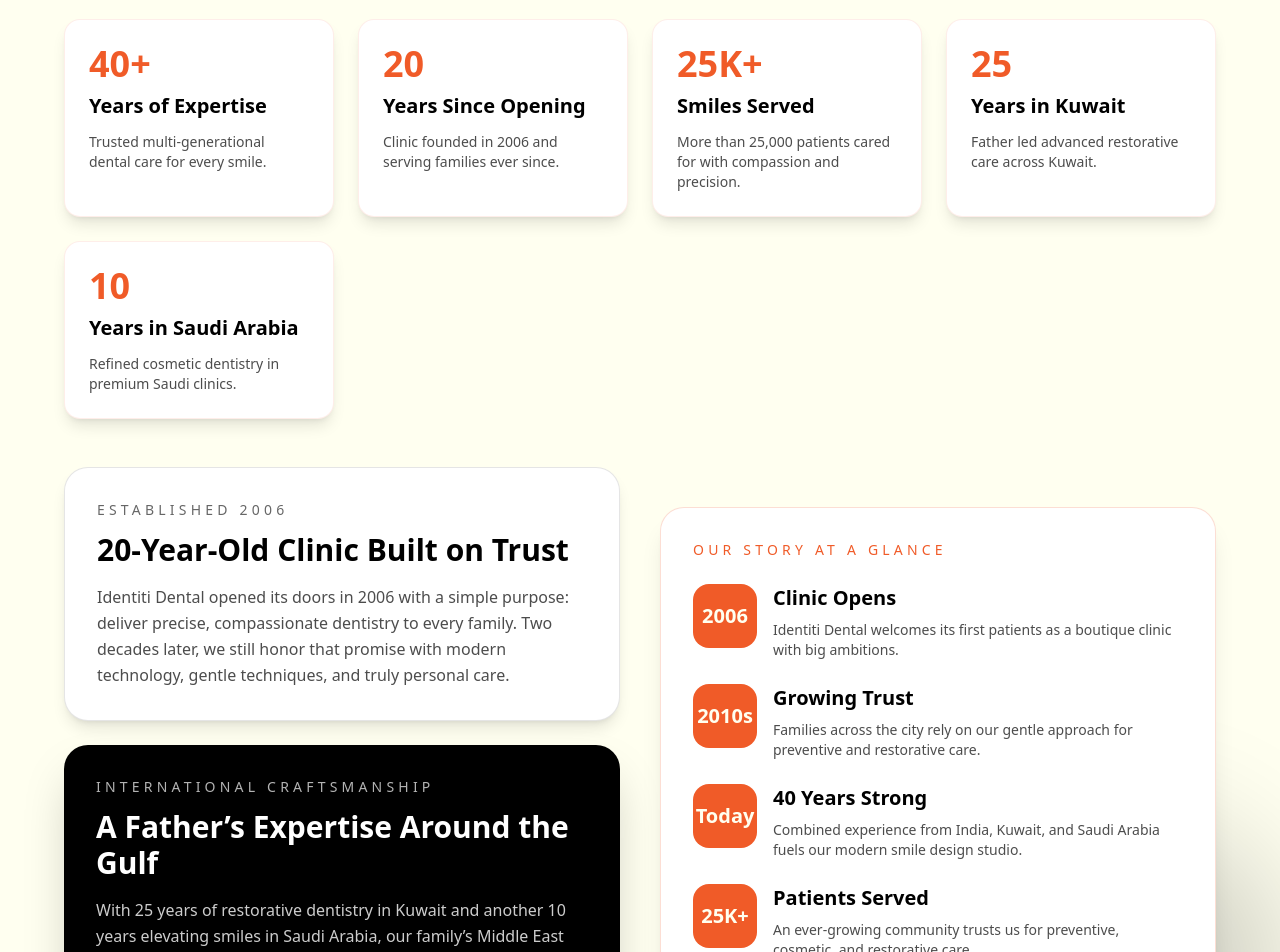
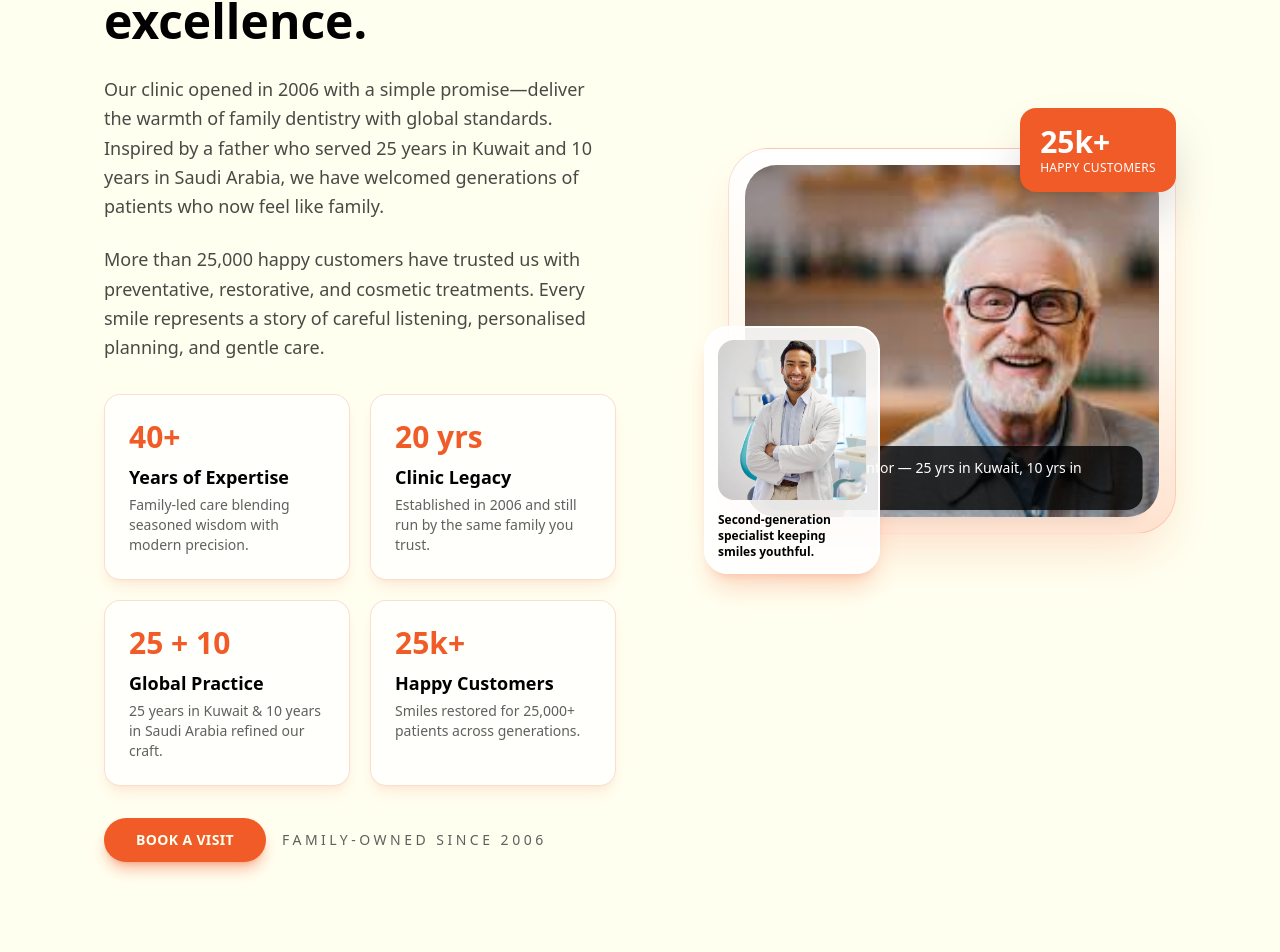
Before and after one commit to Mateen7c7/identiti_dental, a React (Vite) app: page / in a window 1280 px wide. Shown: the part 973-1925 px from the top of the page. Built offline with nearby package versions, Linux system fonts and the light colour scheme.

Commit message:
Updated Experience Section

```diff
--- a/src/App.jsx
+++ b/src/App.jsx
@@ -1,4 +1,4 @@
-import About from "./components/About";
+// import About from "./components/About";
 import BeforeAfter from "./components/BeforeAfter";
 import Contact from "./components/Contact";
 import Experience from "./components/Experience";
@@ -6,7 +6,7 @@
 import Gallery from "./components/Gallery";
 import Hero from "./components/Hero";
 import Nav from "./components/Nav";
-import NewHero from "./components/NewHero";
+// import NewHero from "./components/NewHero";
 import Reviews from "./components/Reviews";
 import Servicess from "./components/Servicess";
 
@@ -18,7 +18,7 @@
         <Hero />
         {/* <NewHero/> */}
         <Experience/>
-        <About />
+        {/* <About /> */}
         <Servicess  />
         <BeforeAfter />
         <Gallery />
--- a/src/components/Experience.jsx
+++ b/src/components/Experience.jsx
@@ -1,149 +1,172 @@
-import React from 'react'
+import { useEffect, useRef, useState } from "react";
+
+const stats = [
+  {
+    value: "40+",
+    label: "Years of Expertise",
+    detail: "Family-led care blending seasoned wisdom with modern precision.",
+  },
+  {
+    value: "20 yrs",
+    label: "Clinic Legacy",
+    detail: "Established in 2006 and still run by the same family you trust.",
+  },
+  {
+    value: "25 + 10",
+    label: "Global Practice",
+    detail: "25 years in Kuwait & 10 years in Saudi Arabia refined our craft.",
+  },
+  {
+    value: "25k+",
+    label: "Happy Customers",
+    detail: "Smiles restored for 25,000+ patients across generations.",
+  },
+];
+
+const fatherImg = "/father.jpeg";
+const childImg = "/child_image.jpg";
 
 const Experience = () => {
-  const stats = [
-    {
-      value: '40+',
-      label: 'Years of Expertise',
-      detail: 'Trusted multi-generational dental care for every smile.'
+  const sectionRef = useRef(null);
+  const [isVisible, setIsVisible] = useState(false);
+
+  useEffect(() => {
+    const observer = new IntersectionObserver(
+      (entries) => {
+        entries.forEach((entry) => {
+          if (entry.isIntersecting) {
+            setIsVisible(true);
+          }
+        });
       },
-    {
-      value: '20',
-      label: 'Years Since Opening',
-      detail: 'Clinic founded in 2006 and serving families ever since.'
-    },
-    {
-      value: '25K+',
-      label: 'Smiles Served',
-      detail: 'More than 25,000 patients cared for with compassion and precision.'
-    },
-    {
-      value: '25',
-      label: 'Years in Kuwait',
-      detail: 'Father led advanced restorative care across Kuwait.'
-    },
-    {
-      value: '10',
-      label: 'Years in Saudi Arabia',
-      detail: 'Refined cosmetic dentistry in premium Saudi clinics.'
+      { threshold: 0.3 }
+    );
+
+    if (sectionRef.current) {
+      observer.observe(sectionRef.current);
     }
-  ]
+
+    return () => observer.disconnect();
+  }, []);
 
   return (
-    <section id="experience" className="relative py-20 px-6 bg-[#FFFFF0] overflow-hidden">
-      <div className="absolute inset-0 opacity-20 pointer-events-none">
-        <div className="w-64 h-64 bg-[#F05B28] rounded-full blur-3xl absolute -top-20 -left-10"></div>
-        <div className="w-72 h-72 bg-[#000000] rounded-full blur-3xl absolute bottom-0 right-0"></div>
+    <section
+      ref={sectionRef}
+      id="experience"
+      className="relative overflow-hidden bg-[#FFFFF0] py-20 text-[#000000] md:py-28"
+    >
+      <div className="absolute inset-x-0 top-0 -z-10 h-64 bg-linear-to-b from-[#F05B28]/10 to-transparent blur-3xl" />
+      <div className="mx-auto flex w-full max-w-6xl flex-col gap-16 px-6 md:px-10 lg:flex-row lg:items-center lg:gap-12">
+        <div
+          className={`flex-1 space-y-8 transition-all duration-700 ease-out ${
+            isVisible ? "translate-y-0 opacity-100" : "translate-y-10 opacity-0"
+          }`}
+        >
+          <div className="flex items-center gap-3 text-sm font-semibold uppercase tracking-[0.35em] text-[#F05B28]">
+            <span className="h-px w-10 bg-[#F05B28]" />
+            Trusted Experience
           </div>
-
-      <div className="relative z-10 max-w-6xl mx-auto space-y-12">
-        <div className="text-center space-y-4">
-          <p className="text-sm tracking-[0.3em] uppercase text-[#000000]/60">Our Legacy</p>
-          <h2 className="text-4xl md:text-5xl font-semibold text-[#000000]">
-            Experience Rooted In
-            <span style={{ color: '#F05B28' }}> Generations of Care</span>
+          <div className="space-y-6">
+            <h2 className="text-3xl font-semibold leading-tight sm:text-4xl lg:text-5xl">
+              40 years of family-rooted dental excellence.
             </h2>
-          <p className="text-lg text-[#000000]/70 max-w-3xl mx-auto">
-            From our clinic’s beginning in 2006 to decades of international practice, we blend
-            refined techniques with heartfelt care to deliver confident smiles. Across India and the
-            Middle East, we have guided more than 25,000 patients to healthier, brighter teeth.
+            <p className="text-base leading-relaxed text-[#1D1C1C]/80 sm:text-lg">
+              Our clinic opened in 2006 with a simple promise—deliver the warmth
+              of family dentistry with global standards. Inspired by a father who
+              served 25 years in Kuwait and 10 years in Saudi Arabia, we have
+              welcomed generations of patients who now feel like family.
+            </p>
+            <p className="text-base leading-relaxed text-[#1D1C1C]/80 sm:text-lg">
+              More than 25,000 happy customers have trusted us with preventative,
+              restorative, and cosmetic treatments. Every smile represents a
+              story of careful listening, personalised planning, and gentle care.
             </p>
           </div>
-
-        <div className="grid grid-cols-1 sm:grid-cols-2 lg:grid-cols-4 gap-6">
-          {stats.map((stat) => (
+          <div className="grid gap-5 sm:grid-cols-2">
+            {stats.map((stat, index) => (
               <div
                 key={stat.label}
-              className="bg-white shadow-lg rounded-2xl p-6 border border-[#F05B28]/10 hover:-translate-y-1 hover:shadow-xl transition-all duration-300"
+                style={{ transitionDelay: `${index * 120}ms` }}
+                className={`rounded-2xl border border-[#F05B28]/20 bg-white/70 p-6 shadow-lg shadow-[#F05B28]/10 transition-all duration-500 ease-out ${
+                  isVisible
+                    ? "translate-y-0 opacity-100"
+                    : "translate-y-6 opacity-0"
+                }`}
               >
-              <p className="text-4xl font-bold" style={{ color: '#F05B28' }}>
-                {stat.value}
+                <p className="text-3xl font-bold text-[#F05B28]">{stat.value}</p>
+                <p className="mt-2 text-lg font-semibold text-[#000000]">
+                  {stat.label}
                 </p>
-              <h3 className="mt-2 text-xl font-semibold text-[#000000]">{stat.label}</h3>
-              <p className="mt-3 text-sm text-[#000000]/70">{stat.detail}</p>
+                <p className="mt-1 text-sm text-[#1D1C1C]/70">{stat.detail}</p>
               </div>
             ))}
           </div>
-
-        <div className="grid grid-cols-1 md:grid-cols-2 gap-10 items-center">
-          <div className="space-y-6">
-            <div className="bg-white rounded-3xl p-8 border border-[#000000]/10 shadow-lg">
-              <p className="text-sm tracking-[0.3em] uppercase text-[#000000]/60 mb-3">
-                Established 2006
-              </p>
-              <h3 className="text-3xl font-semibold text-[#000000]">
-                20-Year-Old Clinic Built on Trust
-              </h3>
-              <p className="mt-4 text-[#000000]/70 leading-relaxed">
-                Identiti Dental opened its doors in 2006 with a simple purpose: deliver precise,
-                compassionate dentistry to every family. Two decades later, we still honor that promise
-                with modern technology, gentle techniques, and truly personal care.
-              </p>
-            </div>
-
-            <div className="bg-[#000000] text-white rounded-3xl p-8 shadow-2xl">
-              <p className="text-sm tracking-[0.3em] uppercase text-white/70 mb-3">
-                International Craftsmanship
-              </p>
-              <h3 className="text-3xl font-semibold">
-                A Father’s Expertise Around the Gulf
-              </h3>
-              <p className="mt-4 text-white/80 leading-relaxed">
-                With 25 years of restorative dentistry in Kuwait and another 10 years elevating smiles
-                in Saudi Arabia, our family’s Middle East experience brings world-class standards back
-                home to Identiti Dental every single day.
+          <div className="flex flex-wrap items-center gap-4">
+            <a
+              href="#contact"
+              className="rounded-full bg-[#F05B28] px-8 py-3 text-sm font-semibold uppercase tracking-wide text-[#FFFFF0] shadow-lg shadow-[#F05B28]/40 transition hover:-translate-y-1 hover:bg-[#d34d20]"
+            >
+              Book a visit
+            </a>
+            <p className="text-sm uppercase tracking-[0.25em] text-[#1D1C1C]/70">
+              Family-owned since 2006
             </p>
           </div>
         </div>
 
-          <div className="bg-white rounded-3xl p-8 shadow-xl border border-[#F05B28]/20">
-            <p className="text-sm tracking-[0.3em] uppercase text-[#F05B28]">
-              Our Story at a Glance
-            </p>
-            <div className="mt-6 space-y-6">
-              {[
-                {
-                  year: '2006',
-                  title: 'Clinic Opens',
-                  text: 'Identiti Dental welcomes its first patients as a boutique clinic with big ambitions.'
-                },
-                {
-                  year: '2010s',
-                  title: 'Growing Trust',
-                  text: 'Families across the city rely on our gentle approach for preventive and restorative care.'
-                },
-                {
-                  year: 'Today',
-                  title: '40 Years Strong',
-                  text: 'Combined experience from India, Kuwait, and Saudi Arabia fuels our modern smile design studio.'
-                },
-                {
-                  year: '25K+',
-                  title: 'Patients Served',
-                  text: 'An ever-growing community trusts us for preventive, cosmetic, and restorative care.'
-                }
-              ].map((item) => (
-                <div key={item.year} className="flex gap-4">
-                  <div>
         <div
-                      className="w-16 h-16 rounded-2xl flex items-center justify-center text-xl font-semibold"
-                      style={{ backgroundColor: '#F05B28', color: '#FFFFF0' }}
+          className={`relative flex flex-1 items-center justify-center transition-all duration-700 ease-out lg:justify-end ${
+            isVisible
+              ? "translate-y-0 opacity-100 delay-150"
+              : "translate-y-10 opacity-0"
+          }`}
         >
-                      {item.year}
+          <div className="relative w-full max-w-md">
+            <div className="rounded-[2.5rem] border border-[#F05B28]/20 bg-linear-to-b from-white via-[#FFF9EE] to-[#FFE2D0] p-4 shadow-2xl shadow-[#F05B28]/20">
+              <img
+                src={fatherImg}
+                alt="Clinic founder whose global experience shaped our care"
+                className="h-88 w-full rounded-4xl object-cover"
+                loading="lazy"
+              />
+              <div className="absolute bottom-6 left-1/2 hidden w-[85%] -translate-x-1/2 rounded-2xl bg-[#000000]/80 px-6 py-3 text-sm text-white shadow-lg sm:block">
+                Father & Mentor — 25 yrs in Kuwait, 10 yrs in Saudi Arabia
               </div>
             </div>
-                  <div className="flex-1">
-                    <h4 className="text-xl font-semibold text-[#000000]">{item.title}</h4>
-                    <p className="text-sm text-[#000000]/70 mt-2">{item.text}</p>
+            <div className="mt-4 rounded-2xl bg-[#000000]/85 px-6 py-4 text-sm text-white shadow-lg sm:hidden">
+              Father & Mentor — 25 yrs in Kuwait, 10 yrs in Saudi Arabia
             </div>
+            <div className="absolute -bottom-10 -left-6 hidden w-44 rounded-3xl border-2 border-white bg-white/90 p-3 shadow-xl shadow-[#F05B28]/20 sm:block">
+              <img
+                src={childImg}
+                alt="Second-generation dentist continuing the legacy"
+                className="h-40 w-full rounded-2xl object-cover"
+                loading="lazy"
+              />
+              <p className="mt-3 text-xs font-semibold text-[#000000]">
+                Second-generation specialist keeping smiles youthful.
+              </p>
             </div>
-              ))}
+            <div className="mt-8 rounded-3xl border-2 border-white bg-white/95 p-4 shadow-xl shadow-[#F05B28]/20 sm:hidden">
+              <img
+                src={childImg}
+                alt="Second-generation dentist continuing the legacy"
+                className="h-52 w-full rounded-2xl object-bottom"
+                loading="lazy"
+              />
+              <p className="mt-4 text-base font-semibold leading-snug text-[#000000]">
+                Second-generation specialist keeping smiles youthful.
+              </p>
+            </div>
+            <div className="absolute -top-10 right-0 rounded-2xl bg-[#F05B28] px-5 py-4 text-white shadow-2xl">
+              <p className="text-3xl font-bold">25k+</p>
+              <p className="text-xs uppercase tracking-wide">Happy Customers</p>
             </div>
           </div>
         </div>
       </div>
     </section>
-  )
-}
+  );
+};
 
-export default Experience
+export default Experience;
```
Also changed, not shown: public/child_image.jpg (renamed from public/dentsit.jpg), public/father.jpeg (added). Lines whose indentation alone changed are shown as unchanged.
